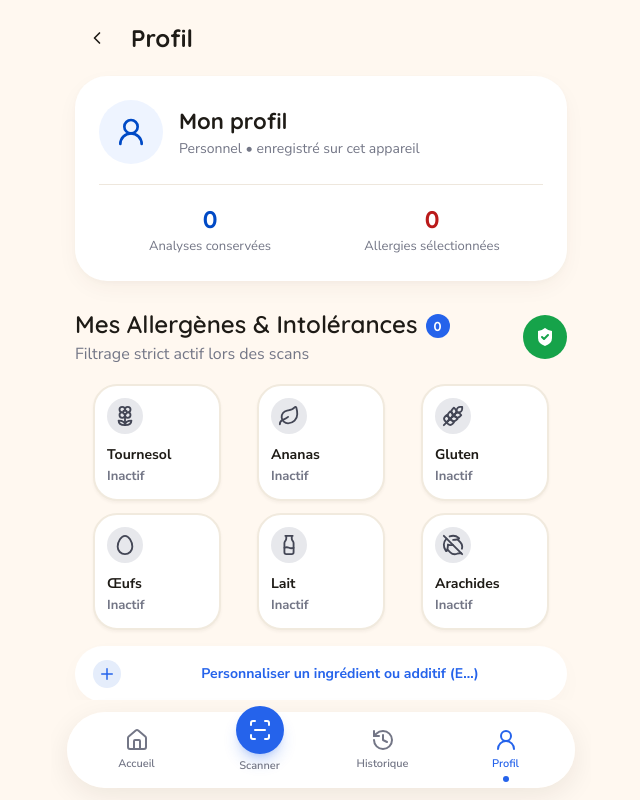
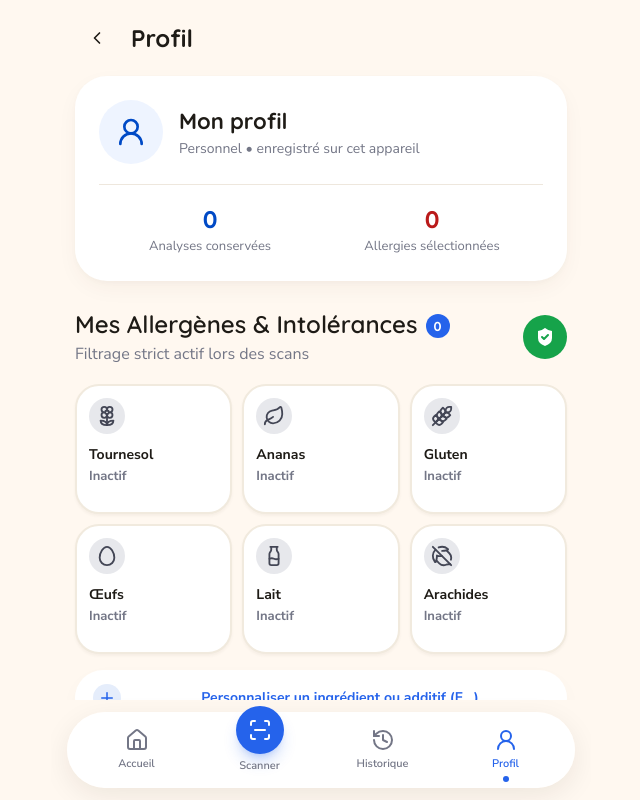
Before and after one commit to AristideWafo/safe-foods, a React (Vite) app: page /profile in a window 1280 px wide. Shown: the whole page, without its empty margins (319-959 px from the left). Built offline with nearby package versions, Linux system fonts and the light colour scheme.

Commit message:
Appliquer les dimensions et la grille allergènes demandées

```diff
--- a/src/index.css
+++ b/src/index.css
@@ -164,10 +164,10 @@
 .stitch-allergen-heading p { color: #737686; font-size: 16px; line-height: 24px; margin-top: 2px; }
 .stitch-profile-shield { width: 44px; height: 44px; border-radius: 50%; background: #16a34a; color: white; display: flex; align-items: center; justify-content: center; flex-shrink: 0; }
 .stitch-profile-shield svg { width: 24px; height: 24px; fill: white; stroke: #16a34a; }
-.stitch-allergen-grid { display: flex; flex-wrap: wrap; width: 100%; min-width: 0; align-items: flex-start; justify-content: space-around; row-gap: 12px; }
-.stitch-allergen-tile { flex: 0 0 auto; width: 128px; max-width: calc(100% / 3); min-width: 0; border: 2px solid #f1eade; border-radius: 24px; box-shadow: 0 2px 3px rgb(78 59 39 / 5%); }
+.stitch-allergen-grid { display: grid; width: 100%; min-width: 0; align-items: start; justify-content: space-around; grid-template-columns: repeat(auto-fit, minmax(min(100%, max(96px, calc(33.3333% - 8px))), 1fr)); gap: 10px; }
+.stitch-allergen-tile { width: 100%; min-width: 0; min-height: 130px; padding: 12px; border: 2px solid #f1eade; border-radius: 24px; box-shadow: 0 2px 3px rgb(78 59 39 / 5%); }
 .stitch-allergen-selected { border-color: var(--allergen-accent); }
-.stitch-allergen-select { width: 100%; padding: 12px; }
+.stitch-allergen-select { width: 100%; }
 .stitch-allergen-icon { width: 36px; height: 36px; margin-bottom: 12px; flex-shrink: 0; }
 .stitch-allergen-icon svg { width: 22px; height: 22px; }
 .stitch-allergen-label { font-size: 14px; overflow-wrap: anywhere; }
```
